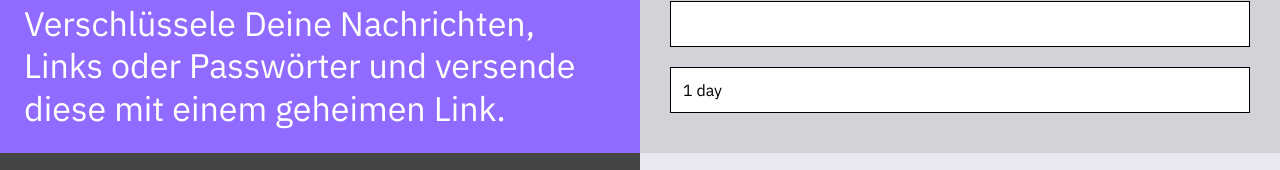
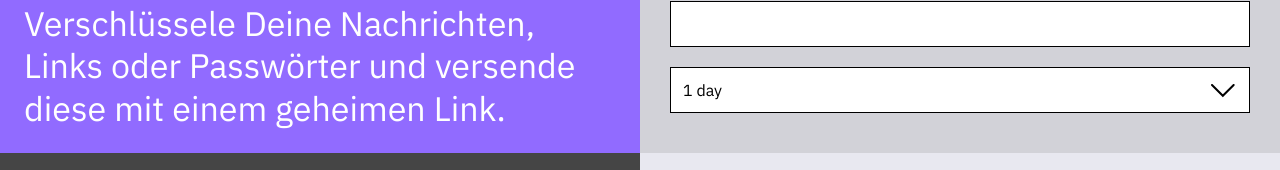
Before and after one commit to atelierdisko/sesame, a React (Create React App) app: page / in a window 1280 px wide. Shown: the part 447-617 px from the top of the page. Built offline with nearby package versions, Linux system fonts and the light colour scheme; the HTML template or start-up script is replaced by a standard one.

Commit message:
fix auto passphrase

```diff
--- a/package.json
+++ b/package.json
@@ -37,7 +37,7 @@
       "last 1 safari version"
     ]
   },
-  "proxy": "http://develop.disko",
+  "proxy": "http://localhost:9000",
   "devDependencies": {
     "prettier": "^2.0.5"
   }
--- a/public/index.html
+++ b/public/index.html
@@ -7,7 +7,7 @@
     <meta name="theme-color" content="#000000" />
     <meta
       name="description"
-      content="Web site created using create-react-app"
+      content="Verschlüssele Deine Nachrichten, Links oder Passwörter und versende diese mit einem geheimen Link."
     />
     <link rel="apple-touch-icon" href="%PUBLIC_URL%/logo192.png" />
     <!--
@@ -24,7 +24,7 @@
       work correctly both with client-side routing and a non-root public URL.
       Learn how to configure a non-root public URL by running `npm run build`.
     -->
-    <title>React App</title>
+    <title>Sesame</title>
   </head>
   <body>
     <noscript>You need to enable JavaScript to run this app.</noscript>
--- a/src/App.js
+++ b/src/App.js
@@ -5,6 +5,7 @@ import {
   Route,
   Redirect,
 } from "react-router-dom";
+
 import Index from "./pages/Index/Index";
 import Reveal from "./pages/Reveal/Reveal";
 
--- a/src/components/Button/Button.css
+++ b/src/components/Button/Button.css
@@ -21,7 +21,7 @@
 .button > span.icon {
   position: absolute;
   right: calc(5 * var(--spacing-unit));
-  transition: right 140ms linear, opacity 80ms linear;
+  transition: right 140ms linear, opacity 80ms ease-in-out;
   opacity: 1;
 }
 
--- a/src/components/Select/Select.css
+++ b/src/components/Select/Select.css
@@ -1,14 +1,27 @@
-select {
+.select {
+    position: relative;
+}
+
+.select select {
     appearance: none;
     width: 100%;
     border: 1px solid var(--color-black);
     color: var(--color-black);
     background: var(--color-white);
-  font-size: 16px;
+    font-size: 1rem;
     font-family: inherit;
     padding: calc(1.5 * var(--spacing-unit));
     box-sizing: border-box;
     outline: none;
+    grid-row: 1;
+    grid-column: 1;
+}
+
+.select .icon {
+    position: absolute;
+    right: 0;
+    pointer-events: none;
+    padding: 15px;
 }
 
 select:focus {
--- a/src/components/Select/Select.js
+++ b/src/components/Select/Select.js
@@ -1,8 +1,14 @@
 import React from "react";
 import "./Select.css";
+import Icon from "../Icon/Icon";
 
-const Select = ({ isPrimary, children, ...rest }) => {
-  return <select {...rest}>{children}</select>;
+const Select = ({isPrimary, children, ...rest}) => {
+  return (
+    <div className='select'>
+      <select {...rest}>{children}</select>
+      <Icon name='down'/>
+    </div>
+  );
 };
 
 export default Select;
--- a/src/pages/Index/Index.css
+++ b/src/pages/Index/Index.css
@@ -42,6 +42,11 @@
 
 /* share page */
 
+.content--share  {
+  display: flex;
+  flex-direction: column;
+}
+
 .content--share .textarea {
   height: 75%;
 }
@@ -61,6 +66,7 @@
 
 .content--share .button {
   height: 25%;
+  margin-top: auto;
 }
 
 .content--share .link {
--- a/src/pages/Index/Index.js
+++ b/src/pages/Index/Index.js
@@ -9,7 +9,7 @@
  * in writing, software distributed on an "AS IS" BASIS, WITHOUT-
  * WARRANTIES OR CONDITIONS OF ANY KIND, either express or implied.
  */
-import React, { Fragment, useState } from "react";
+import React, {Fragment, useState, useEffect} from "react";
 import axios from "axios";
 import Button from "../../components/Button/Button";
 import Textarea from "../../components/Textarea/Textarea";
@@ -24,6 +24,31 @@ import getFormData from "../../helpers/getFormData";
 import generatePassphrase from "../../helpers/generatePassphrase";
 import "./Index.css";
 
+const CopyButton = ({link}) => {
+  const [copied, setCopied] = useState(false);
+
+  const copyToClipboard = async () => {
+    await clipboard.writeText(link);
+    setCopied(true);
+  };
+
+  useEffect(() => {
+    const timer = setTimeout(() => {
+      setCopied(false);
+    }, 1000);
+    return () => clearTimeout(timer);
+  }, [copied]);
+
+  return (
+    <Button
+      type="submit"
+      isPrimary={true}
+      onClick={() => copyToClipboard()}>
+      {copied ? 'Kopiert!' : 'Link kopieren'}
+    </Button>
+  )
+};
+
 const Index = () => {
   const [loading, setLoading] = useState(false);
   const [characterCount, setCharacterCount] = useState(0);
@@ -33,10 +58,6 @@ const Index = () => {
   const maxCharacterCount = 10000;
   const minCharacterCount = 1;
 
-  const copyToClipboard = async () => {
-    await clipboard.writeText(link);
-  };
-
   const handleSubmit = async (event) => {
     event.preventDefault();
     setLoading(true);
@@ -44,7 +65,7 @@ const Index = () => {
     const formData = getFormData(event.target);
 
     if (!formData.passphrase) {
-      setPassphrase(generatePassphrase());
+      formData.passphrase = generatePassphrase();
     }
 
     try {
@@ -57,6 +78,8 @@ const Index = () => {
         secret: cipher,
         lifetime: formData.lifetime,
       });
+
+      setPassphrase(formData.passphrase);
 
       if (typeof window !== undefined) {
         setLink(`${window.location.origin}/reveal/${response.data.hash}`);
@@ -108,7 +131,7 @@ const Index = () => {
               <Input
                 type="text"
                 value={passphrase}
-                onChange={(event) => setPassphrase(event.target.value)}
+                onChange={event => setPassphrase(event.target.value.replace(/[^0-9a-z]/gi, ''))}
                 name="passphrase"
                 id="passphrase"
               />
@@ -136,27 +159,19 @@ const Index = () => {
         </div>
       ) : (
         <div className="content content--share">
-          <span>
-            <div className="link">
-              {link}
+          <div className="link">
+            {link}
 
-              <br />
-              <br />
-              <span className="link__passphrase">Passphrase: {passphrase}</span>
-            </div>
+            <br/>
+            <br/>
+            <span className="link__passphrase">Passphrase: {passphrase}</span>
+          </div>
 
-            <Button
-              type="submit"
-              isPrimary={true}
-              onClick={() => copyToClipboard()}
-            >
-              Link kopieren
-            </Button>
-          </span>
+          <CopyButton link={link}/>
         </div>
       )}
 
-      <Footer />
+      <Footer/>
     </Fragment>
   );
 };
--- a/src/pages/Reveal/Reveal.js
+++ b/src/pages/Reveal/Reveal.js
@@ -10,8 +10,8 @@
  * WARRANTIES OR CONDITIONS OF ANY KIND, either express or implied.
  */
 
-import React, { useEffect, useState, Fragment } from "react";
-import { Link, useParams } from "react-router-dom";
+import React, {useEffect, useState, Fragment} from "react";
+import {Link, useParams} from "react-router-dom";
 import axios from "axios";
 import Button from "../../components/Button/Button";
 import Header from "../../components/Header/Header";
@@ -25,7 +25,7 @@ import Textarea from "../../components/Textarea/Textarea";
 import getFormData from "../../helpers/getFormData";
 
 const Reveal = () => {
-  let { hash } = useParams();
+  let {hash} = useParams();
 
   const [loading, setLoading] = useState(true);
 
@@ -47,9 +47,9 @@ const Reveal = () => {
 
     try {
       setLoading(true);
+      const {data} = await axios.get(`/api/secret/${hash}`);
+      decrypt(data.secret, passphrase);
 
-      const { data } = await axios.get(`/api/secret/${hash}`);
-      decrypt(data.secret, passphrase);
     } catch (error) {
       console.log(error.response);
     } finally {
@@ -61,6 +61,8 @@ const Reveal = () => {
     const decrypted = AES.decrypt(secret, passphrase).toString(
       CryptoJS.enc.Utf8
     );
+
+    console.log(secret, passphrase, decrypted);
 
     if (!decrypted) {
       setPassphraseError(true);
@@ -91,13 +93,13 @@ const Reveal = () => {
   if (!secret && loading) {
     return (
       <Fragment>
-        <Header />
+        <Header/>
 
         <div className="content content--fetching">
           <h2 className="h-beta">Fetching secret…</h2>
         </div>
 
-        <Footer />
+        <Footer/>
       </Fragment>
     );
   }
@@ -105,7 +107,7 @@ const Reveal = () => {
   if (!exists) {
     return (
       <Fragment>
-        <Header />
+        <Header/>
 
         <div className="content content--removed">
           <h2 className="h-beta">
@@ -116,7 +118,7 @@ const Reveal = () => {
           </h2>
         </div>
 
-        <Footer />
+        <Footer/>
       </Fragment>
     );
   }
@@ -124,13 +126,13 @@ const Reveal = () => {
   if (secret && !passphraseError) {
     return (
       <Fragment>
-        <Header />
+        <Header/>
 
         <div className="content content--revealed">
           <Textarea>{secret}</Textarea>
         </div>
 
-        <Footer />
+        <Footer/>
       </Fragment>
     );
   }
@@ -171,7 +173,7 @@ const Reveal = () => {
         </form>
       </div>
 
-      <Footer />
+      <Footer/>
     </Fragment>
   );
 };
```
Also changed, not shown: 1 other file (tests, documents, lock files or other folders). Lines whose indentation alone changed are shown as unchanged.
